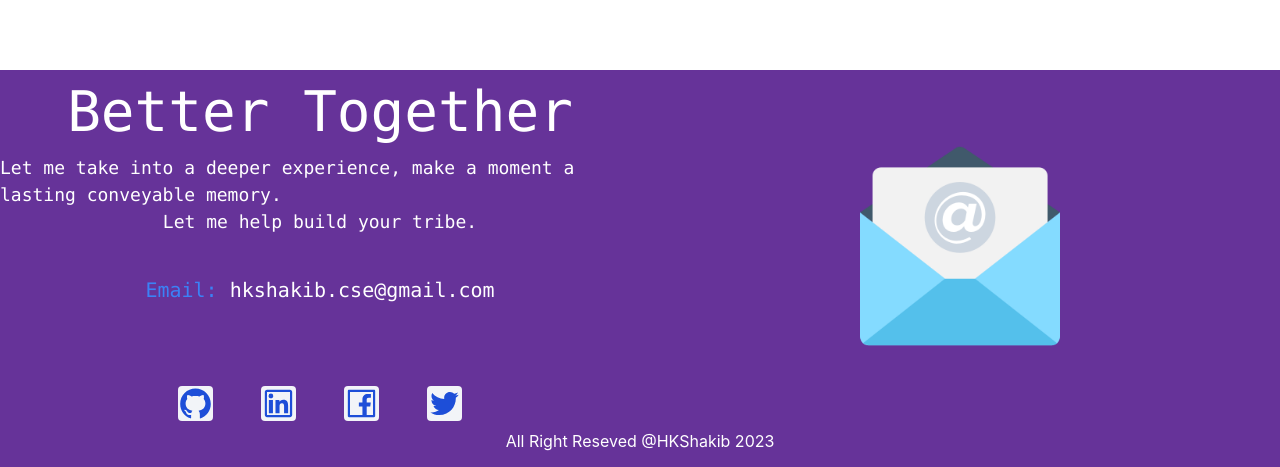
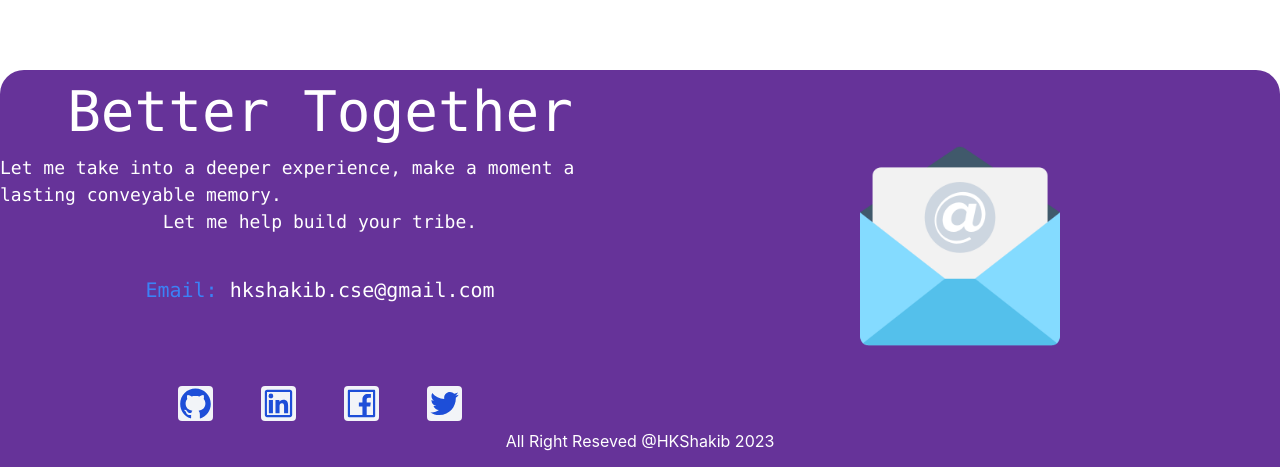
Before and after one commit to hkshakib/portfolio, a React (Create React App) app: page / in a window 1280 px wide. Shown: the part 8878-9345 px from the top of the page. Built offline with nearby package versions, Linux system fonts and the light colour scheme; what tailwindcss-font-inter would draw is missing.

Commit message:
feat: added rounded top corner on footer

```diff
--- a/src/components/Footer.jsx
+++ b/src/components/Footer.jsx
@@ -9,7 +9,7 @@ import Email from "../static/email.png";
 
 const Footer = () => {
   return (
-    <div className="flex flex-col w-[100%] pb-[10px] bg-[rebeccapurple] h-[400px]">
+    <div className="flex flex-col w-[100%] pb-[10px] bg-[rebeccapurple] h-[400px] rounded-t-3xl">
       <div className="flex flex-col flex-1 lg:flex-row">
         <div className="flex flex-col lg:flex-1 flex-wrap">
           <div className="flex flex-col lg:flex-1 justify-start items-center">
```
